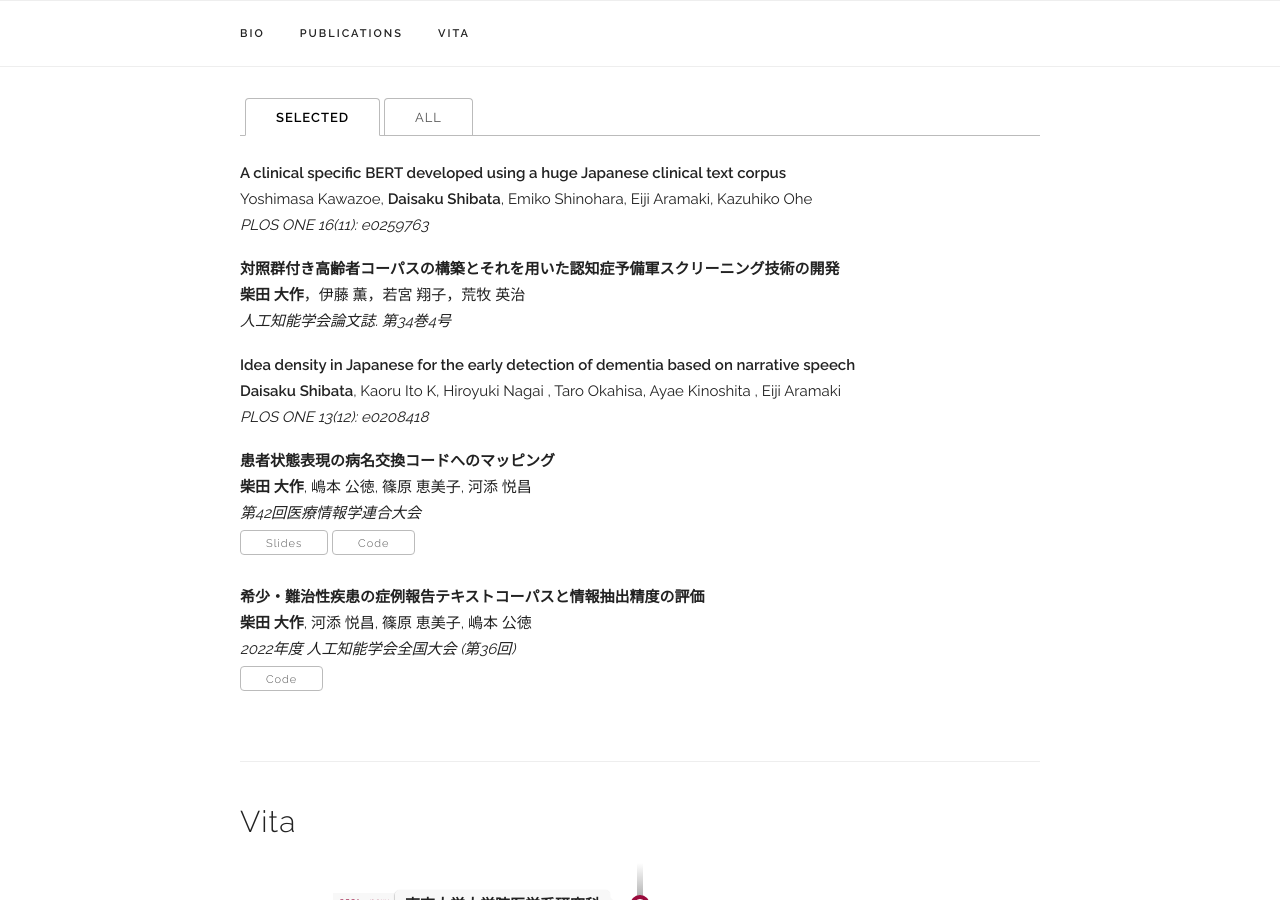
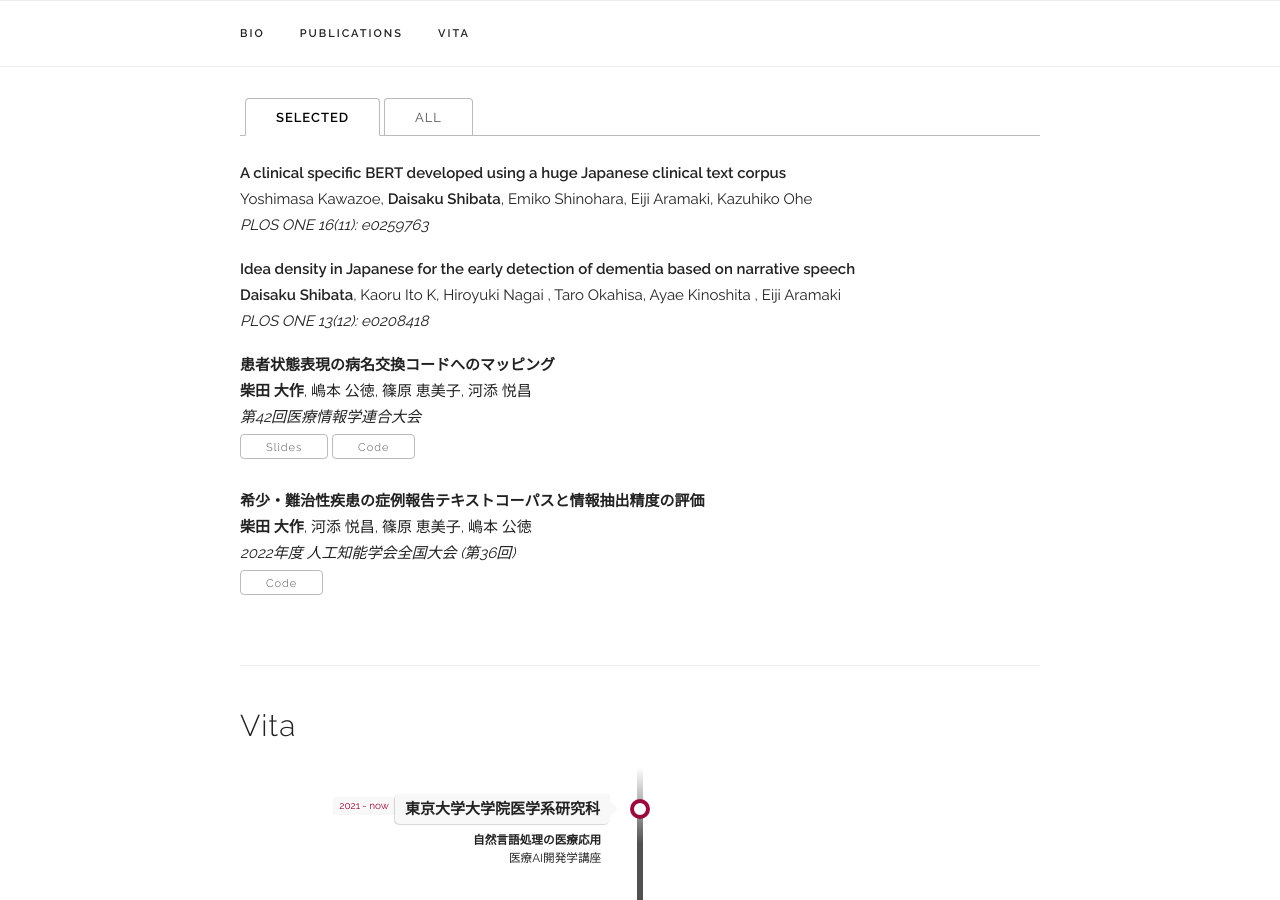
Before and after one commit to daisaku-ss/daisaku-ss.github.io, a Jekyll site: the page built from index.html, in a window 1280 px wide and 900 px high, scrolled down 606 px. Built offline with Jekyll 4.4.1, drawn with Linux system fonts in a browser that asks for light colours; some web fonts are replaced.

Commit message:
Add files via upload

```diff
--- a/_data/publications.yaml
+++ b/_data/publications.yaml
@@ -28,7 +28,7 @@ papers:
     venue: "人工知能学会論文誌. 第34巻4号"
     paper_url: "https://www.jstage.jst.go.jp/article/tjsai/34/4/34_B-J11/_article/-char/ja/"
     #paper_pdf: ""
-    selected: y
+    selected: n
 
   - title: "Idea density in Japanese for the early detection of dementia based on narrative speech"
     authors: "<b>Daisaku Shibata</b>, Kaoru Ito K, Hiroyuki Nagai , Taro Okahisa, Ayae Kinoshita , Eiji Aramaki"
@@ -77,6 +77,7 @@ papers:
     paper_url:
     code: "https://github.com/aih-uth/IE-from-iCorpus"
     selected: y
+
 
   - title: "詳細なアノテーション基準に基づく症例報告コーパスからの固有表現及び関係の抽出精度"
     authors: "<b>柴田 大作</b>, 河添 悦昌, 篠原 恵美子, 嶋本 公徳"
```
